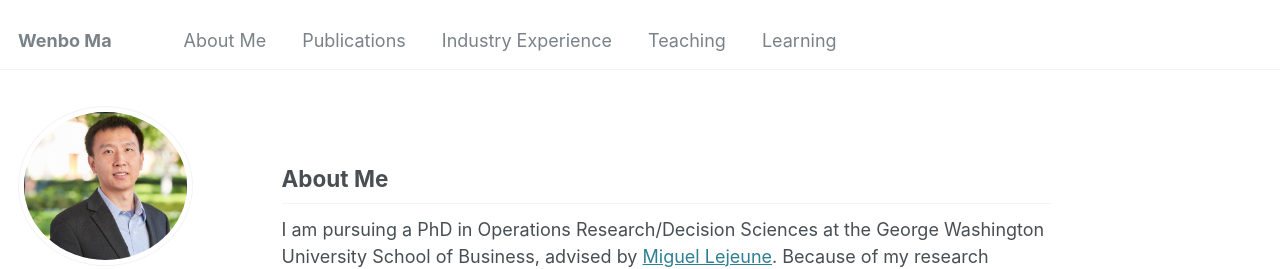
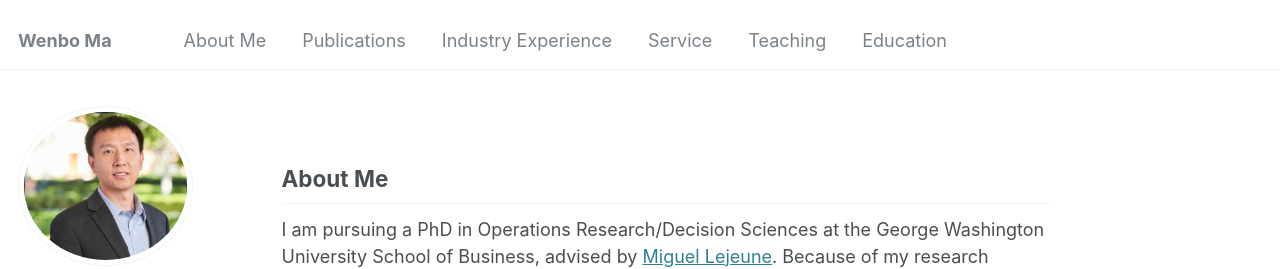
Before and after one commit to wenbo5565/wenbo5565.github.io, a Jekyll site: the page built from _pages/about.md, in a window 1280 px wide. Shown: the top 269 px of the page. Built offline with Jekyll 4.4.1, drawn with Linux system fonts in a browser that asks for light colours; some web fonts are replaced.

Commit message:
Update navigation.yml

```diff
--- a/_data/navigation.yml
+++ b/_data/navigation.yml
@@ -14,8 +14,11 @@ main:
   - title: "Industry Experience"
     url: /#industry
 
+  - title: "Service"
+    url: /#service
+
   - title: "Teaching"
     url: /#teaching
 
-  - title: "Learning"
-    url: /#learning
+  - title: "Education"
+    url: /#Education
```
